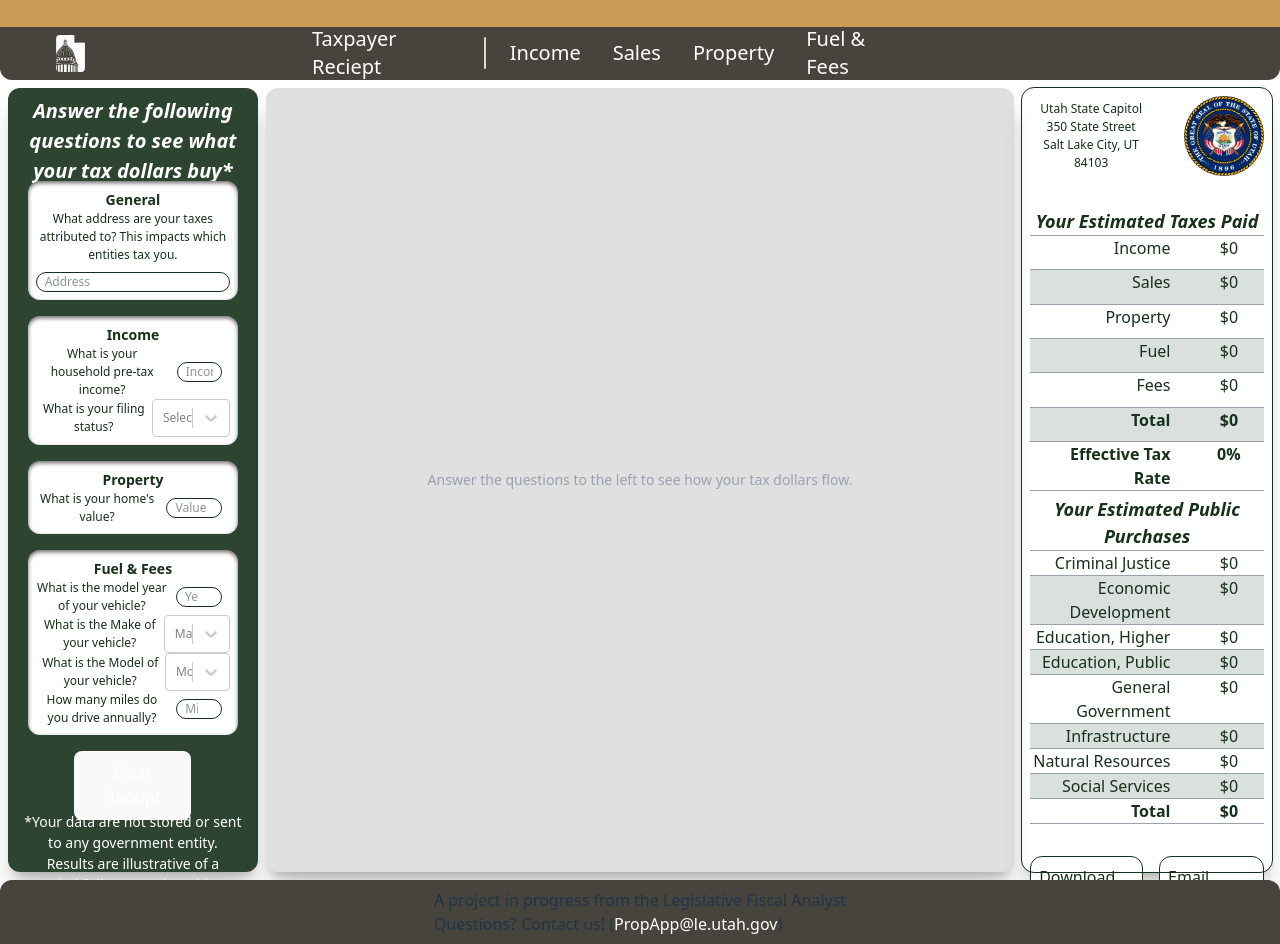
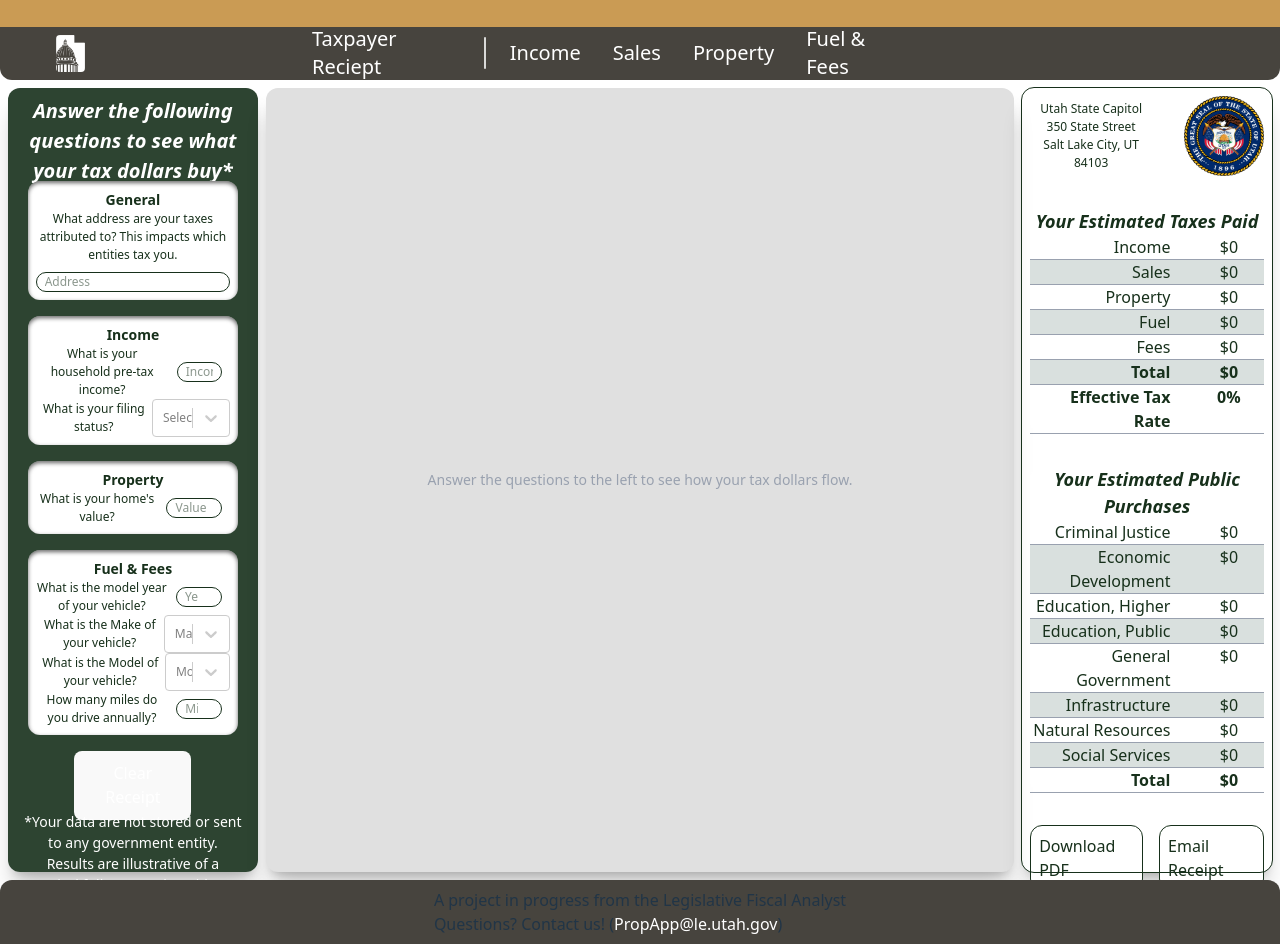
Before and after one commit to LFA-Economics-Team/Taxpayer-Receipt, a React (Vite) app in the folder app/: page / in a window 1280 px wide. Built offline with nearby package versions, Linux system fonts and the light colour scheme.

Commit message:
daily work 4-24-2026

```diff
--- a/app/src/AppContext.tsx
+++ b/app/src/AppContext.tsx
@@ -17,7 +17,7 @@ import Property2025 from "./data/Geospacial/Property2025.json";
 import Sales2025 from "./data/Geospacial/Sales2025.json";
 import FuelData from "./data/Misc/FuelData.json";
 
-const FOOD_STATE_RATE = 0.0175;
+export const FOOD_STATE_RATE = 0.0175;
 const STATE_COMPONENT = "STATE SALES AND USE TAX";
 const LOCAL_COMPONENT = "LOCAL SALES AND USE TAX";
 const COUNTY_COMPONENT = "COUNTY OPTION SALES TAX";
--- a/app/src/components/FeesFuel/FeesFuelsContent.tsx
+++ b/app/src/components/FeesFuel/FeesFuelsContent.tsx
@@ -138,7 +138,7 @@ const feeInfo: Record<string, { description: string; statute: string }> = {
   "Pollution Control Fee": {
     description:
       "Up to $3 per year which goes to fund local emissions testing programs. Does not apply to EVs. Fee amount is determined by county.",
-    statute: "41-1a-12",
+    statute: "41-1a-1223",
   },
   Total: {
     description:
--- a/app/src/components/Home/RecieptSankey.tsx
+++ b/app/src/components/Home/RecieptSankey.tsx
@@ -5,7 +5,6 @@ import {
   Tooltip,
   Rectangle,
   Layer,
-  Label,
   Text,
   type SankeyNodeProps,
 } from "recharts";
@@ -37,7 +36,7 @@ export function RecieptSankey({ data }: { data: SankeyData }) {
         />
         <Text
           x={labelX}
-          y={y + height / 2}
+          y={y + height / 2 - 16}
           textAnchor={isOut ? "end" : "start"}
           verticalAnchor="middle"
         >
@@ -45,7 +44,7 @@ export function RecieptSankey({ data }: { data: SankeyData }) {
         </Text>
         <Text
           x={labelX}
-          y={y + height / 2 + 16}
+          y={y + height / 2}
           textAnchor={isOut ? "end" : "start"}
           verticalAnchor="middle"
         >
@@ -62,7 +61,7 @@ export function RecieptSankey({ data }: { data: SankeyData }) {
       </div>
       <ResponsiveContainer
         width="90%"
-        height="90%"
+        height="95%"
         onResize={(w) => setChartWidth(w)}
       >
         <Sankey data={data} node={CustomNode} sort={false}>
--- a/app/src/components/Home/ResultsBlock.tsx
+++ b/app/src/components/Home/ResultsBlock.tsx
@@ -1,9 +1,64 @@
-import { useAppContext } from "../../AppContext";
+import { Fragment } from "react";
+import {
+  useAppContext,
+  TAX_TO_ENTITY,
+  ENTITY_TO_PURPOSE,
+} from "../../AppContext";
 import { formatDollars } from "../MetaMisc/types";
+
+const TAX_ROW_CONFIG = [
+  { label: "Income", key: "incomeTax" },
+  { label: "Sales", key: "salesTax" },
+  { label: "Property", key: "propertyTax" },
+  { label: "Fuel", key: "fuelTax" },
+  { label: "Fees", key: "fees" },
+] as const;
+
+const PURPOSE_ROW_CONFIG = [
+  { label: "Criminal Justice", key: "criminalJustice" },
+  { label: "Economic Development", key: "econDev" },
+  { label: "Education, Higher", key: "higherEd" },
+  { label: "Education, Public", key: "publicEd" },
+  { label: "General Government", key: "generalGov" },
+  { label: "Infrastructure", key: "infrastructure" },
+  { label: "Natural Resources", key: "naturalRes" },
+  { label: "Social Services", key: "socialServices" },
+] as const;
 
 export function ResultsBlock() {
   const { incomeInfo, incomeTax, propertyTax, salesTax, fuelTax, fees } =
     useAppContext();
+
+  const taxAmounts: Record<string, number> = {
+    incomeTax,
+    salesTax,
+    propertyTax,
+    fuelTax,
+    fees,
+  };
+
+  const entityAmounts = Object.fromEntries(
+    Object.keys(ENTITY_TO_PURPOSE).map((entity) => [
+      entity,
+      Object.entries(TAX_TO_ENTITY).reduce(
+        (sum, [tax, shares]) => sum + taxAmounts[tax] * (shares[entity] ?? 0),
+        0,
+      ),
+    ]),
+  );
+
+  const purposeAmount = (purpose: string) =>
+    Object.entries(ENTITY_TO_PURPOSE).reduce(
+      (sum, [entity, shares]) =>
+        sum + entityAmounts[entity] * (shares[purpose] ?? 0),
+      0,
+    );
+
+  const totalTax = incomeTax + salesTax + propertyTax + fuelTax + fees;
+  const totalPurpose = PURPOSE_ROW_CONFIG.reduce(
+    (s, { key }) => s + purposeAmount(key),
+    0,
+  );
 
   return (
     <div className="flex flex-col w-1/5 justify-between m-2 p-2 gap-8 text-[#17301b] rounded-xl shadow-xl/20 outline-1">
@@ -23,120 +78,58 @@ export function ResultsBlock() {
         <div className="italic font-bold text-center text-[18px]">
           Your Estimated Taxes Paid
         </div>
-        <div className="grid h-full w-full place-self-center grid-cols-[60%_10%_30%] grid-rows-[0fr_1fr_1fr_1fr_1fr_1fr_1fr_0fr] divide-y divide-gray-400">
-          <div className="row-start-1 col-span-3"></div>
-
-          <div className="row-start-2">Income</div>
-          <div className="row-start-2 col-start-2"></div>
-          <div className="row-start-2 col-start-3 text-center">
-            {formatDollars(incomeTax)}
+        <div className="grid h-full w-full place-self-center grid-cols-[60%_10%_30%] divide-y divide-gray-400">
+          {TAX_ROW_CONFIG.map(({ label, key }, i) => {
+            const shade = i % 2 === 1 ? "bg-emerald-950/15" : "";
+            return (
+              <Fragment key={key}>
+                <div className={shade}>{label}</div>
+                <div className={shade}></div>
+                <div className={`text-center ${shade}`}>
+                  {formatDollars(taxAmounts[key])}
+                </div>
+              </Fragment>
+            );
+          })}
+          <div className="font-bold bg-emerald-950/15">Total</div>
+          <div className="bg-emerald-950/15"></div>
+          <div className="font-bold text-center bg-emerald-950/15">
+            {formatDollars(totalTax)}
           </div>
-
-          <div className="row-start-3 bg-emerald-950/15">Sales</div>
-          <div className="row-start-3 col-start-2 bg-emerald-950/15"></div>
-          <div className="row-start-3 col-start-3 text-center bg-emerald-950/15">
-            {formatDollars(salesTax)}
-          </div>
-
-          <div className="row-start-4">Property</div>
-          <div className="row-start-4 col-start-2"></div>
-          <div className="row-start-4 col-start-3 text-center">
-            {" "}
-            {formatDollars(propertyTax)}
-          </div>
-
-          <div className="row-start-5 bg-emerald-950/15">Fuel</div>
-          <div className="row-start-5 col-start-2 bg-emerald-950/15"></div>
-          <div className="row-start-5 col-start-3 text-center bg-emerald-950/15">
-            {formatDollars(fuelTax)}
-          </div>
-
-          <div className="row-start-6">Fees</div>
-          <div className="row-start-6 col-start-2"></div>
-          <div className="row-start-6 col-start-3 text-center">
-            {" "}
-            {formatDollars(fees)}
-          </div>
-
-          <div className="row-start-7 font-bold bg-emerald-950/15">Total</div>
-          <div className="row-start-7 col-start-2 bg-emerald-950/15"></div>
-          <div className="row-start-7 col-start-3 font-bold text-center bg-emerald-950/15">
-            {formatDollars(incomeTax + salesTax + propertyTax + fuelTax + fees)}
-          </div>
-
-          <div className="row-start-8 font-bold ">Effective Tax Rate</div>
-          <div className="row-start-8 col-start-2 "></div>
-          <div className="row-start-8 col-start-3 font-bold text-center">
+          <div className="font-bold">Effective Tax Rate</div>
+          <div></div>
+          <div className="font-bold text-center">
             {incomeInfo.annualIncome === 0
               ? 0
-              : (
-                  (100 *
-                    (incomeTax + salesTax + propertyTax + fuelTax + fees)) /
-                  incomeInfo.annualIncome
-                ).toFixed(2)}
+              : ((100 * totalTax) / incomeInfo.annualIncome).toFixed(2)}
             %
           </div>
-
-          <div className="row-start-9 col-span-3"></div>
+          <div className="col-span-3"></div>
         </div>
       </div>
       <div className="flex flex-col grow max-h-1/2 bg-white rounded-xl">
         <div className="italic font-bold text-center text-[18px]">
-          {" "}
           Your Estimated Public Purchases
         </div>
         <div className="grid h-full w-full place-self-center grid-cols-[60%_10%_30%] divide-y divide-gray-400 text-right">
-          <div className="row-start-1 col-span-3"></div>
-
-          <div className="row-start-2">Criminal Justice</div>
-          <div className="row-start-2 col-start-2"></div>
-          <div className="row-start-2 col-start-3 text-center">$0</div>
-
-          <div className="row-start-3 bg-emerald-950/15">
-            Economic Development
+          {PURPOSE_ROW_CONFIG.map(({ label, key }, i) => {
+            const shade = i % 2 === 1 ? "bg-emerald-950/15" : "";
+            return (
+              <Fragment key={key}>
+                <div className={shade}>{label}</div>
+                <div className={shade}></div>
+                <div className={`text-center ${shade}`}>
+                  {formatDollars(purposeAmount(key))}
+                </div>
+              </Fragment>
+            );
+          })}
+          <div className="font-bold">Total</div>
+          <div></div>
+          <div className="font-bold text-center">
+            {formatDollars(totalPurpose)}
           </div>
-          <div className="row-start-3 col-start-2 bg-emerald-950/15"></div>
-          <div className="row-start-3 col-start-3 text-center bg-emerald-950/15">
-            $0
-          </div>
-
-          <div className="row-start-4">Education, Higher</div>
-          <div className="row-start-4 col-start-2"></div>
-          <div className="row-start-4 col-start-3 text-center">$0</div>
-
-          <div className="row-start-5 bg-emerald-950/15">Education, Public</div>
-          <div className="row-start-5 col-start-2 bg-emerald-950/15"></div>
-          <div className="row-start-5 col-start-3 text-center bg-emerald-950/15">
-            $0
-          </div>
-
-          <div className="row-start-6">General Government</div>
-          <div className="row-start-6 col-start-2"></div>
-          <div className="row-start-6 col-start-3 text-center">$0</div>
-
-          <div className="row-start-7 bg-emerald-950/15">Infrastructure</div>
-          <div className="row-start-7 col-start-2 bg-emerald-950/15"></div>
-          <div className="row-start-7 col-start-3 text-center bg-emerald-950/15">
-            $0
-          </div>
-
-          <div className="row-start-8 ">Natural Resources</div>
-          <div className="row-start-8 col-start-2"></div>
-          <div className="row-start-8 col-start-3 text-center">$0</div>
-
-          <div className="row-start-9 bg-emerald-950/15">Social Services</div>
-          <div className="row-start-9 col-start-2 bg-emerald-950/15"></div>
-          <div className="row-start-9 col-start-3 text-center bg-emerald-950/15">
-            $0
-          </div>
-
-          <div className="row-start-10 font-bold">Total</div>
-          <div className="row-start-10 col-start-2"></div>
-          <div className="row-start-10 col-start-3 text-center font-bold">
-            $0
-          </div>
-
-          <div className="row-start-11 col-span-3"></div>
+          <div className="col-span-3"></div>
         </div>
       </div>
       <div className="flex flex-row gap-4 justify-around">
--- a/app/src/components/Sales/SalesResultsBlock.tsx
+++ b/app/src/components/Sales/SalesResultsBlock.tsx
@@ -5,8 +5,8 @@ import {
   ResultsDisclaimer,
   type SalesLocationWithFeature,
 } from "../MetaMisc/types";
+import { FOOD_STATE_RATE } from "../../AppContext";
 
-const FOOD_STATE_RATE = 0.0175;
 const STATE_COMPONENT = "STATE SALES AND USE TAX";
 const LOCAL_COMPONENT = "LOCAL SALES AND USE TAX";
 const COUNTY_COMPONENT = "COUNTY OPTION SALES TAX";
```
Also changed, not shown: app/src/components/Sales/SalesInputBlock.tsx (+5 -3 lines), 2 other files (tests, documents, lock files or other folders).
